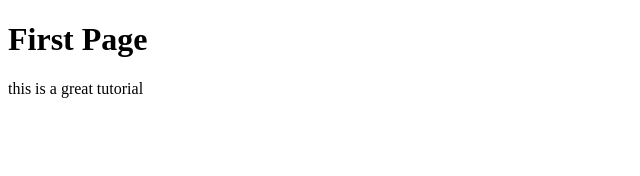
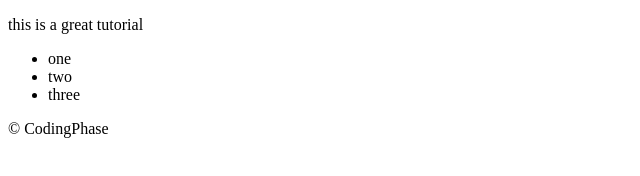
Before and after one commit to tkdblake93/git-course, a plain HTML site: page index.html in a window 1280 px wide. Shown: the whole page, without its empty margins (0-640 px from the left). Drawn offline with Linux system fonts and the light colour scheme.

Commit message:
Added unordered list

```diff
--- a/index.html
+++ b/index.html
@@ -7,7 +7,12 @@
   <title>Document</title>
 </head>
 <body>
-  <h1>First Page</h1>
   <p>this is a great tutorial</p>
+  <ul>
+    <li>one</li>
+    <li>two</li>
+    <li>three</li>
+  </ul>
+  <footer>&copy; CodingPhase</footer>
 </body>
 </html>
```
